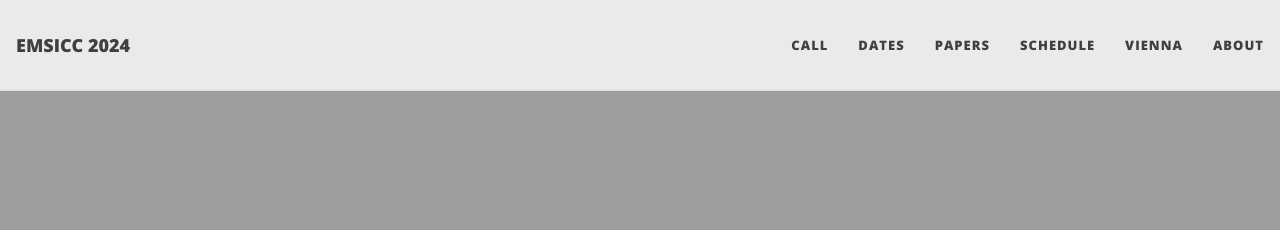
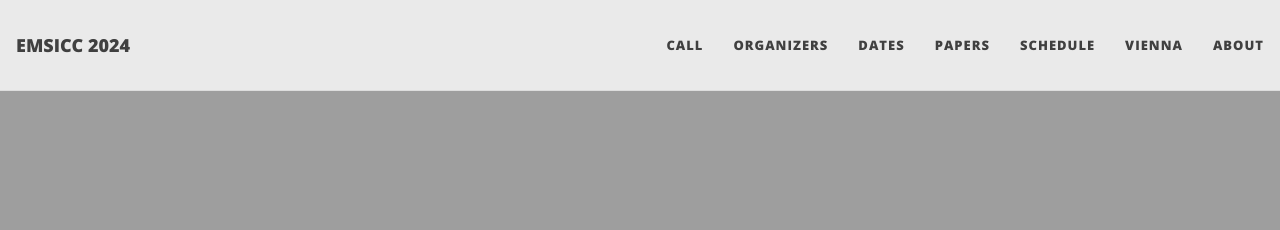
Before and after one commit to emsicc/2024, a Jekyll site: the page built from index.md, in a window 1280 px wide. Shown: the top 230 px of the page. Built offline with Jekyll 4.4.1, drawn with Linux system fonts in a browser that asks for light colours; nearby versions of some CDN libraries.

Commit message:
Update _config.yml

```diff
--- a/_config.yml
+++ b/_config.yml
@@ -21,6 +21,7 @@ author: emsicc
 
 navbar-links:
   Call: "call"
+  Organizers: "organizers"
   #Speakers: "speakers"
   Dates: "dates"
   Papers: "papers"
```
